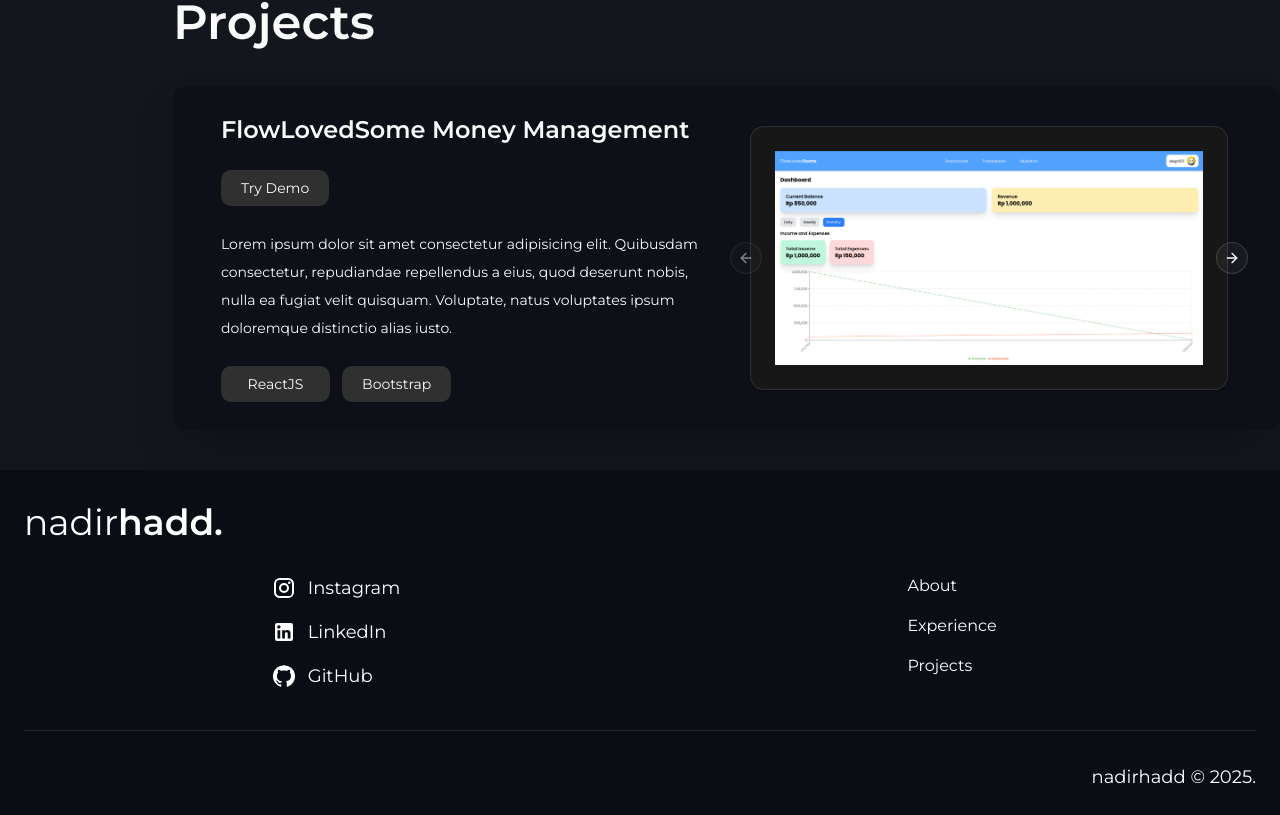
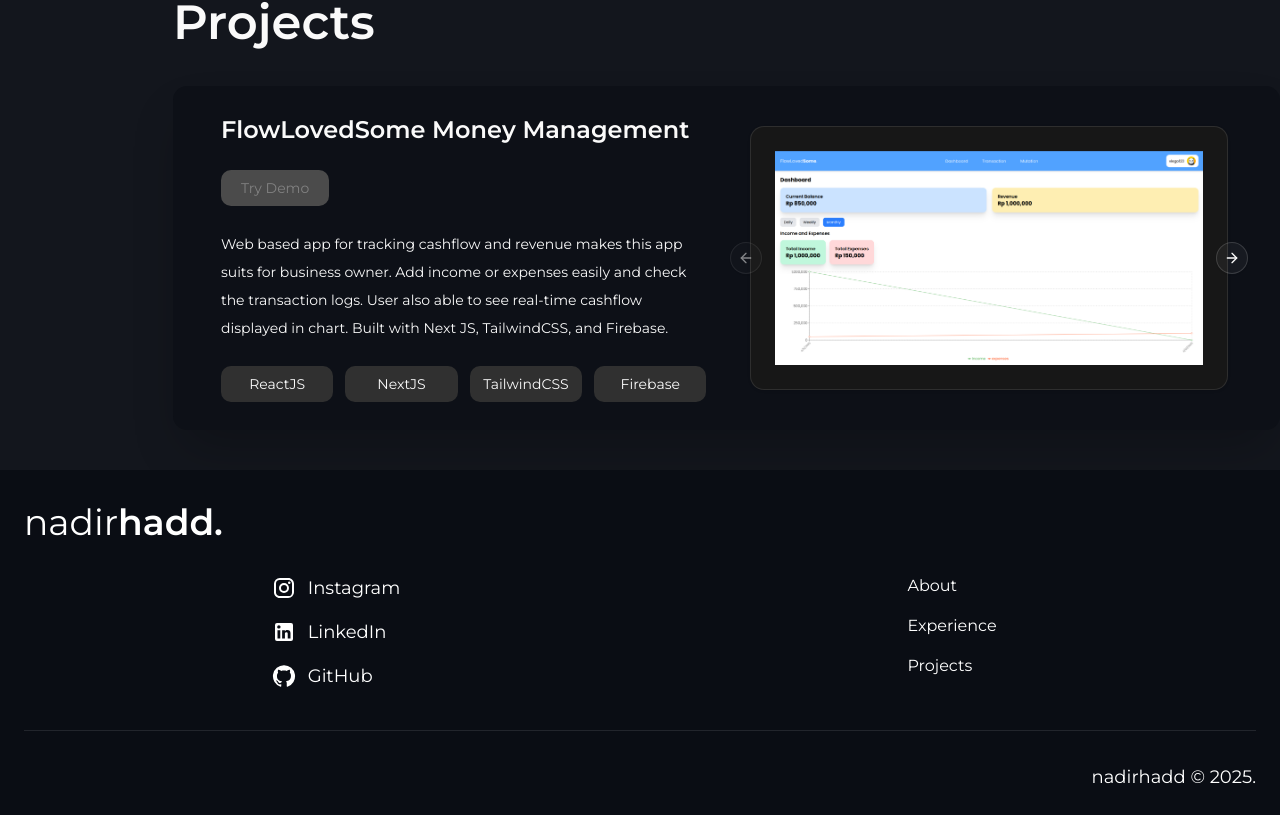
Before and after one commit to haddjs/nadirhadd-portfolio, a Next.js app: page / in a window 1280 px wide. Shown: the part 1447-2262 px from the top of the page. Built offline with nearby package versions, Linux system fonts and the light colour scheme.

Commit message:
Wallahi Finished 2

```diff
--- a/src/components/Projects.js
+++ b/src/components/Projects.js
@@ -50,15 +50,19 @@ const Projects = () => {
 								FlowLovedSome Money Management
 							</CardTitle>
 							<div className="text-sm md:text-md">
-								<button className="hover:text-white bg-[#eee] dark:bg-[#303030] hover:bg-[#b3b3b3] dark:hover:bg-[#1d1d1d] transition-all ease-in-out px-5 py-2 rounded-lg cursor-pointer">
+								<button
+									className="text-black/30 dark:text-white/30 bg-[#eee] dark:bg-[#4b4b4b] transition-all ease-in-out px-5 py-2 rounded-lg"
+									disabled>
 									Try Demo
 								</button>
+								{/*  hover:bg-[#b3b3b3] dark:hover:bg-[#1d1d1d] */}
 							</div>
 							<span className="text-sm/7">
-								Lorem ipsum dolor sit amet consectetur adipisicing elit.
-								Quibusdam consectetur, repudiandae repellendus a eius, quod
-								deserunt nobis, nulla ea fugiat velit quisquam. Voluptate, natus
-								voluptates ipsum doloremque distinctio alias iusto.
+								Web based app for tracking cashflow and revenue makes this app
+								suits for business owner. Add income or expenses easily and
+								check the transaction logs. User also able to see real-time
+								cashflow displayed in chart. Built with Next JS, TailwindCSS,
+								and Firebase.
 							</span>
 							<div className="flex flex-wrap justify-between">
 								<div className="grid grid-cols-3 md:grid-cols-4 text-center gap-3 text-sm md:text-md">
@@ -66,7 +70,13 @@ const Projects = () => {
 										ReactJS
 									</div>
 									<div className="bg-[#eee] flex justify-center items-center dark:bg-[#303030] px-5 py-2 rounded-lg">
-										Bootstrap
+										NextJS
+									</div>
+									<div className="bg-[#eee] flex justify-center items-center dark:bg-[#303030] px-5 py-2 rounded-lg">
+										TailwindCSS
+									</div>
+									<div className="bg-[#eee] flex justify-center items-center dark:bg-[#303030] px-5 py-2 rounded-lg">
+										Firebase
 									</div>
 								</div>
 							</div>
```
